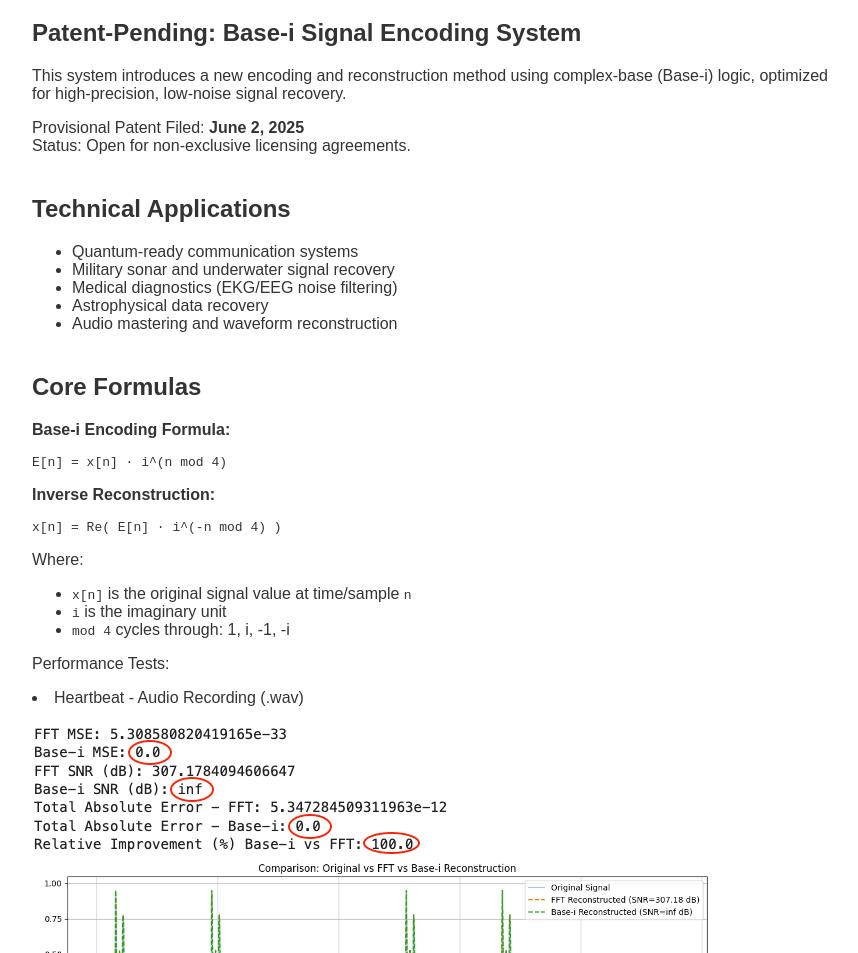
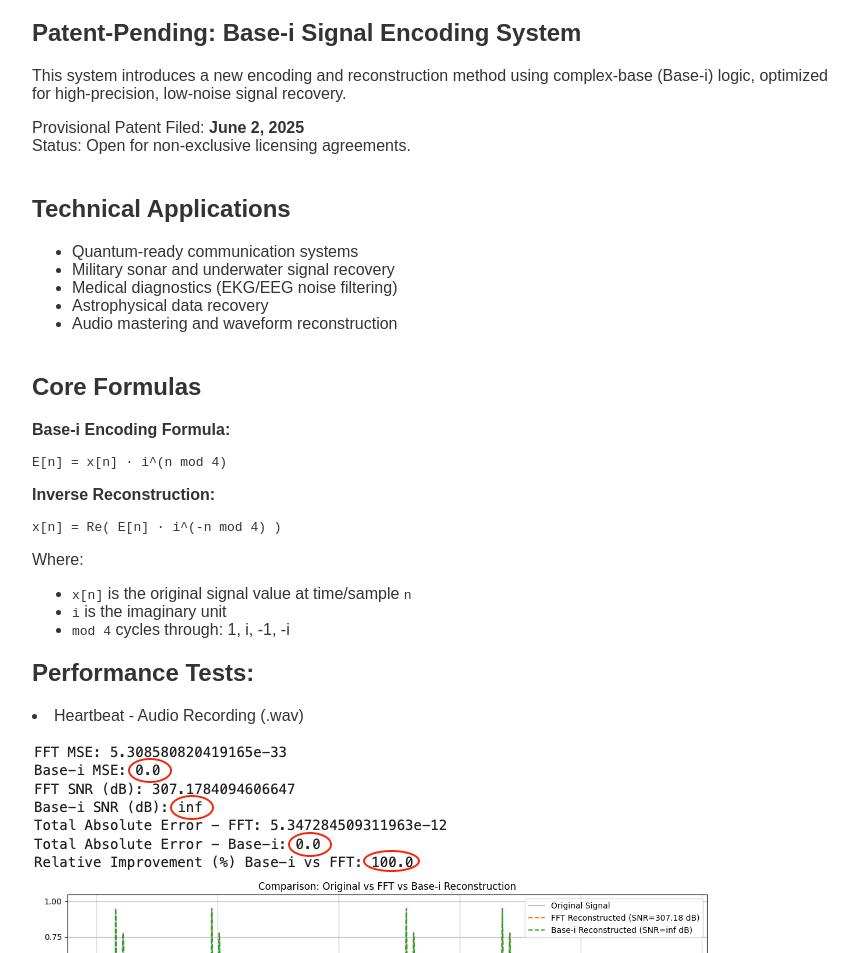
Before and after one commit to austinLacoustic/austinLacoustic.github.io, a plain HTML site: page engineering.html in a window 1280 px wide. Shown: the part 147-1100 px from the top of the page, without its empty margins (208-1066 px from the left). Drawn offline with Linux system fonts and the light colour scheme.

Commit message:
Update engineering.html

```diff
--- a/engineering.html
+++ b/engineering.html
@@ -84,7 +84,7 @@ x[n] = Re( E[n] · i^(-n mod 4) )
   <li><code>mod 4</code> cycles through: 1, i, -1, -i</li>
 </ul>
 
-  <p>Performance Tests:</p>
+  <h2>Performance Tests:</h2>
 
     <li>Heartbeat - Audio Recording (.wav)</li>
     <br><img src="heartbeatdata.png">
```
